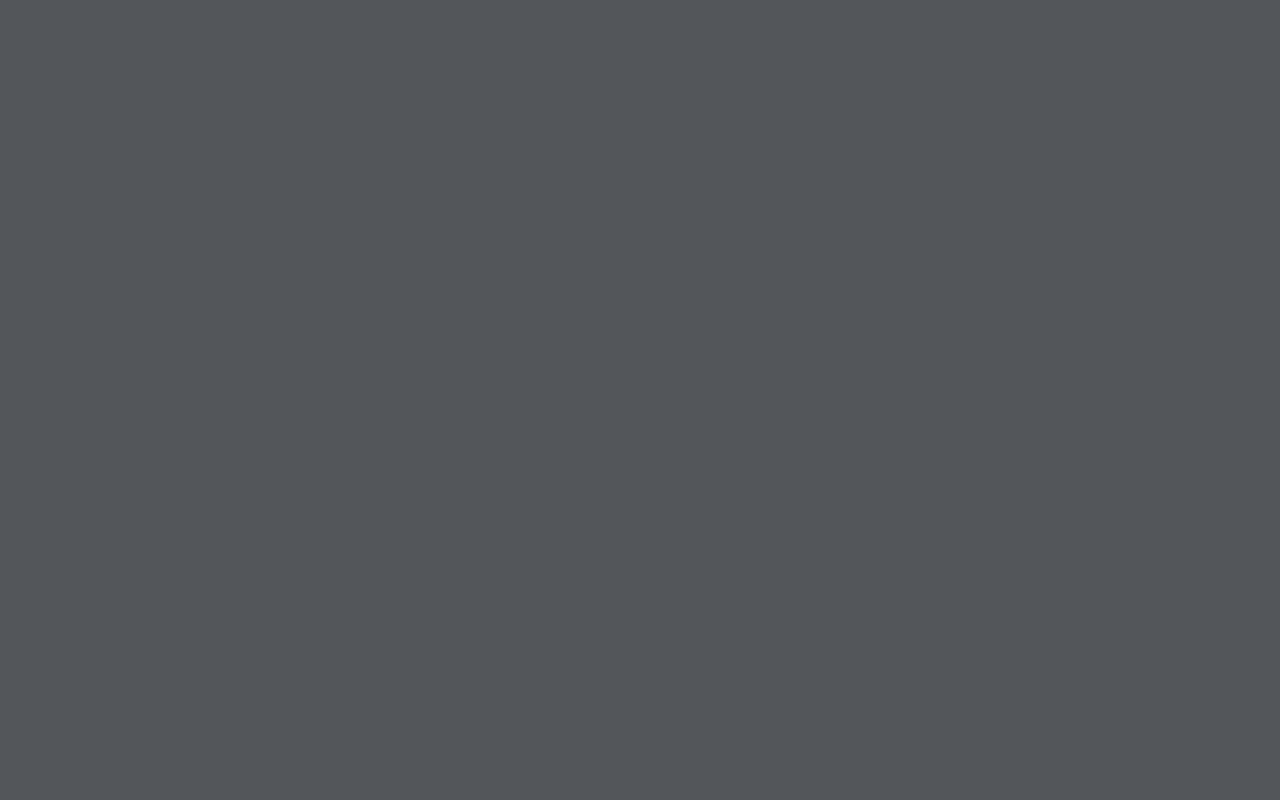
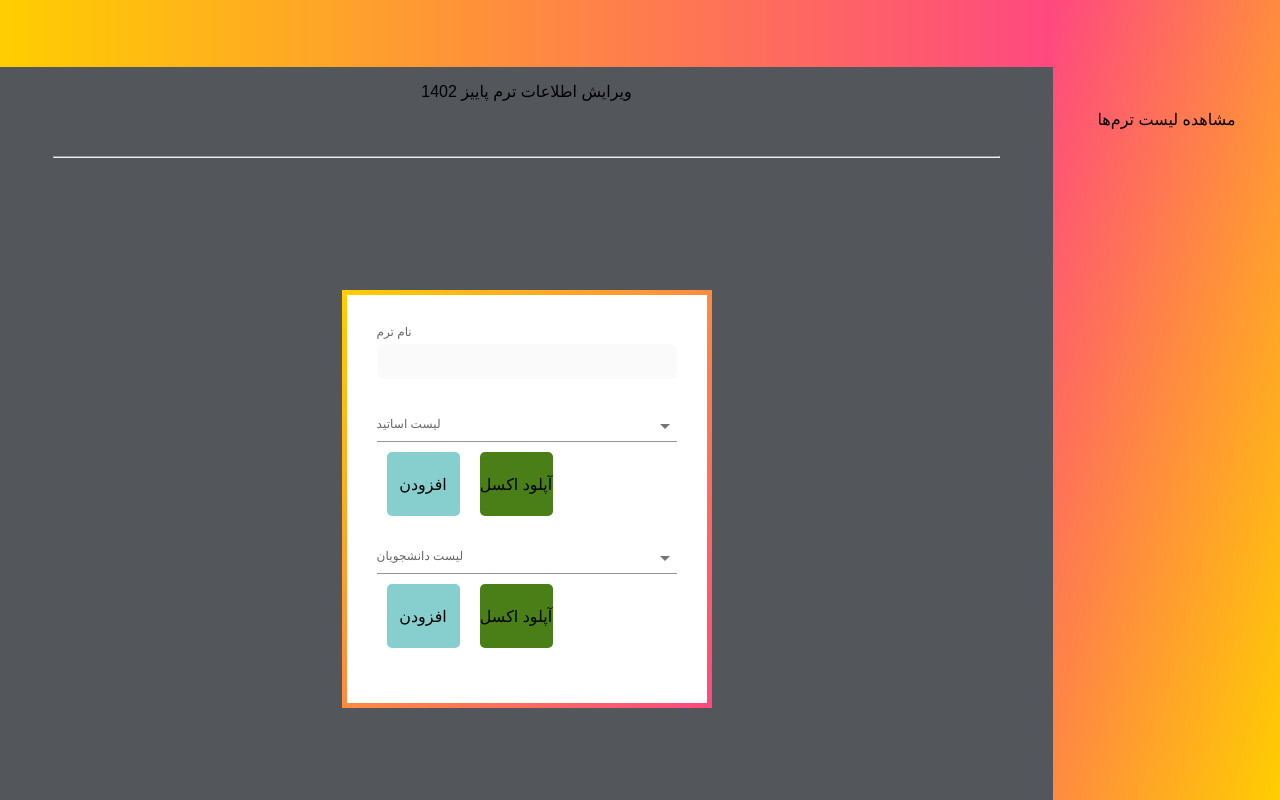
Before and after one commit to shahrzadJavadiKoushesh/IEProject, a React (Create React App) app: page /educational_assistant/edit_term in a window 1280 px wide. Before the commit this address had no page. Built offline with nearby package versions, Linux system fonts and the light colour scheme.

Commit message:
educational assistant edit term page

```diff
--- a/package.json
+++ b/package.json
@@ -3,13 +3,17 @@
   "version": "0.1.0",
   "private": true,
   "dependencies": {
+    "@material-ui/core": "^4.12.4",
     "@testing-library/jest-dom": "^5.16.5",
     "@testing-library/react": "^13.4.0",
     "@testing-library/user-event": "^13.5.0",
+    "@types/react-router-dom": "^5.3.3",
     "axios": "^1.4.0",
     "react": "^18.2.0",
     "react-dom": "^18.2.0",
     "react-icons": "^4.10.1",
+    "react-native-dropdown-select-list": "^2.0.4",
+    "react-native-web": "^0.19.6",
     "react-router-dom": "^6.14.0",
     "react-scripts": "5.0.1",
     "web-vitals": "^2.1.4"
--- a/src/App.js
+++ b/src/App.js
@@ -10,6 +10,7 @@ import SeeAllTErmsStudent from './components/SeeAllTermsStudent';
 import TermsInfoStudentRegistration from './components/TermsInfoStudentRegistration';
 import PreRegistrationCourses from './components/PreregistrationCourses';
 import EducationalAssistantMainPage from './components/EducationalAssistantMainPage';
+import EducationalAssistantEditTerms from './components/EducationalAssistantEditTerm';
 
 function App() {
     const navigate = useNavigate();
@@ -56,6 +57,7 @@ function App() {
                 <Route path="/terms/terms_info" element={<TermsInfoStudentRegistration/>}/>
                 <Route path="/terms/terms_info/pre_register" element={<PreRegistrationCourses/>}/>
                 <Route path="/educational_assistant" element={<EducationalAssistantMainPage/>}/>
+                <Route path="/educational_assistant/edit_term" element={<EducationalAssistantEditTerms/>}/>
             </Routes>
         </div>
     );
--- /dev/null
+++ b/src/components/EducationalAssistantEditTerm.js
@@ -0,0 +1,94 @@
+import React, { useState } from "react";
+import { FormControl, InputLabel, Select, MenuItem } from '@material-ui/core';
+function EducationalAssistantEditTerms(props) {
+    const [selected, setSelected] = React.useState("");
+
+    const [terms, setTerms] = useState([
+        " ترم پاییز 1402",
+        " ترم پاییز 1402",
+        " ترم پاییز 1402",
+        " ترم پاییز 1402",
+        " ترم پاییز 1402",
+        " ترم پاییز 1402",
+        " ترم پاییز 1402",
+        " ترم پاییز 1402",
+        " ترم پاییز 1402",
+        " ترم پاییز 1402",
+        " ترم پاییز 1402",
+        " ترم پاییز 1402",
+        " ترم پاییز 1402",
+    ]);
+
+    const [age, setAge] = React.useState('');
+
+    const handleChange = (event) => {
+        setAge(event.target.value);
+    };
+
+
+    return (
+        <div className="terms-container-edu">
+            <div className="left-edu">
+                <div className="bar"></div>
+                <div className="terms-bar-content">
+                    ویرایش اطلاعات ترم پاییز 1402
+                </div>
+                <hr className="line"></hr>
+                <form>
+                    <div className="form-inner">
+                        <div className="form-group">
+                            <label className="name-of-term">نام ترم</label>
+                            <input type="text" id="terms-name" />
+                        </div>
+
+                        <div className="form-group">
+                            <FormControl fullWidth>
+                                <InputLabel id="demo-simple-select-label">لیست اساتید</InputLabel>
+                                <Select
+                                    labelId="demo-simple-select-label"
+                                    id="demo-simple-select"
+                                    value={age}
+                                    label="Age"
+                                    onChange={handleChange}
+                                >
+                                    <MenuItem value={'instructor 1'}>instructor 1</MenuItem>
+                                    <MenuItem value={'instructor 2'}>instructor 2</MenuItem>
+                                    <MenuItem value={'instructor 3'}>instructor 3</MenuItem>
+                                </Select>
+                            </FormControl>
+                            <div className="btn-container">
+                                <div className="add-instructor">افزودن</div>
+                                <div className="add-excel">آپلود اکسل</div>
+                            </div>
+                            <FormControl fullWidth>
+                                <InputLabel id="demo-simple-select-label">لیست دانشجویان</InputLabel>
+                                <Select
+                                    labelId="demo-simple-select-label"
+                                    id="demo-simple-select"
+                                    value={age}
+                                    label="Age"
+                                    onChange={handleChange}
+                                >
+                                    <MenuItem value={'instructor 1'}>student 1</MenuItem>
+                                    <MenuItem value={'instructor 2'}>student 2</MenuItem>
+                                    <MenuItem value={'instructor 3'}>student 3</MenuItem>
+                                </Select>
+                            </FormControl>
+                            <div className="btn-container">
+                                <div className="add-instructor">افزودن</div>
+                                <div className="add-excel">آپلود اکسل</div>
+                            </div>
+                        </div>
+                    </div>
+                </form>
+            </div>
+            {
+                <div className="terms-list-right-edu-ass">
+                    <div className="terms-right-content">مشاهده لیست ترم‌ها</div>
+                </div>
+            }
+        </div>
+    );
+}
+
+export default EducationalAssistantEditTerms;
--- a/src/index.css
+++ b/src/index.css
@@ -152,6 +152,7 @@ form .form-inner input[type="submit"]:hover, .welcome button:hover{
     display: flex;
     flex-direction: column;
     align-items: flex-end;
+    width: 100%;
 }
 
 .welcome-bar{
@@ -396,3 +397,69 @@ form .form-inner input[type="submit"]:hover, .welcome button:hover{
 .terms-right-content:hover{
     cursor: pointer;
 }
+
+.terms-container-edu{
+    display: flex;
+    justify-content: center;
+    width: 100%;
+}
+
+.left-edu{
+    display: flex;
+    flex-direction: column;
+    align-items: center;
+    width: 100%;
+
+}
+
+.terms-name{
+    display: flex;
+    justify-content: center;
+    align-items: center;
+    width: 111px;
+    height: 21px;
+}
+
+.form-inner-edu{
+    display: flex;
+    justify-content: fle;
+}
+
+.instructors-container{
+    width: 255px;
+    height: 64px;
+}
+
+.btn-container{
+    display: flex;
+}
+
+.add-instructor{
+    display: flex;
+    justify-content: center;
+    align-items: center;
+    width: 73px;
+    height: 64px;
+    background-color: #54babab2;
+    margin: 10px;
+    border-radius: 5px;
+}
+
+.add-instructor:hover{
+    cursor: pointer;
+}
+
+.add-excel{
+    display: flex;
+    justify-content: center;
+    align-items: center;
+    width: 73px;
+    height: 64px;
+    background-color: rgb(74, 126, 22);
+    margin: 10px;
+    border-radius: 5px;
+}
+
+.add-excel:hover{
+    cursor: pointer;
+}
```
Also changed, not shown: 1 other file (tests, documents, lock files or other folders).
